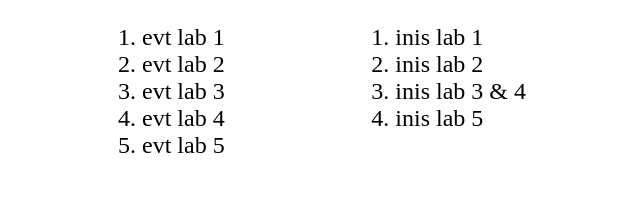
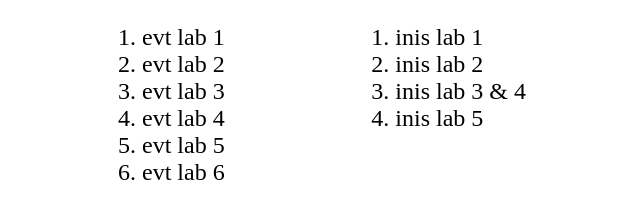
Before and after one commit to senyavitrazov/inis-evt-labs, a plain HTML site: page index.html in a window 1280 px wide. Shown: the whole page, without its empty margins (306-946 px from the left). Drawn offline with Linux system fonts and the light colour scheme.

Commit message:
fix: html

```diff
--- a/index.html
+++ b/index.html
@@ -14,6 +14,7 @@
     <li class="list__item"><a href="./evt-third-dist/3_lab_EVT.html">evt lab 3</a></li>
     <li class="list__item"><a href="./evt-fourth/4_lab_EVT.html">evt lab 4</a></li>
     <li class="list__item"><a href="./evt-fifth/5_lab_EVT.html">evt lab 5</a></li>
+    <li class="list__item"><a href="./evt-sixth/6_lab_EVT.html">evt lab 6</a></li>
   </ol>
   <ol class="list_inis">
     <li class="list__item"><a href="./inis-first/index.html">inis lab 1</a></li>
```
